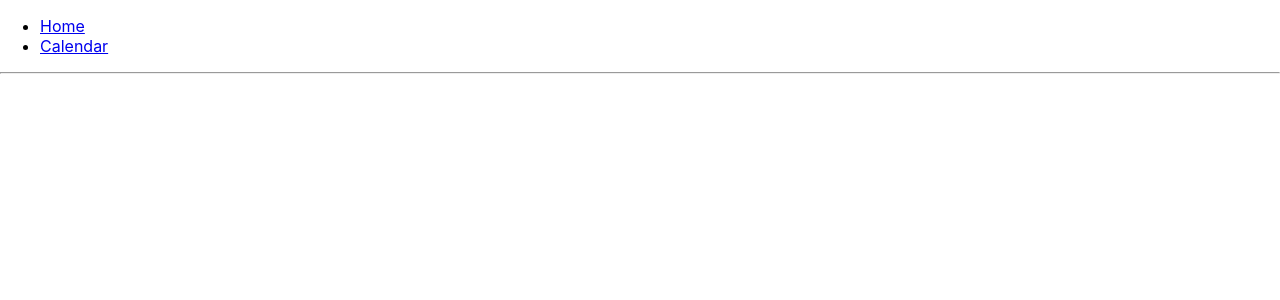
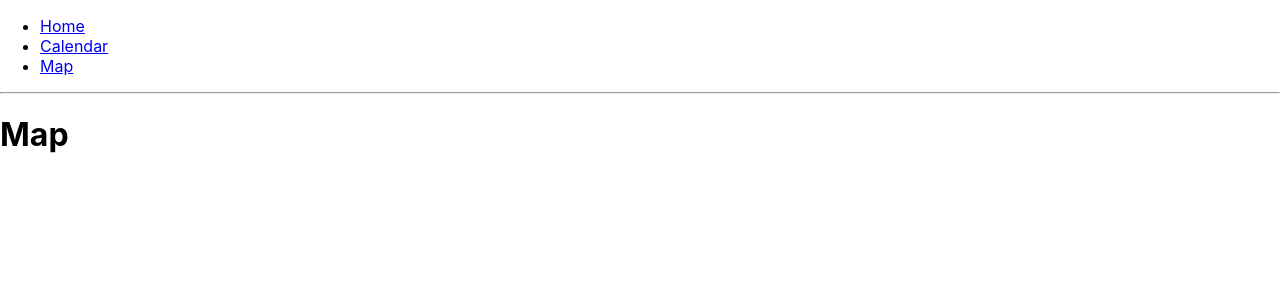
Before and after one commit to pkey/byecouch, a React (Create React App) app in the folder packages/client/: page /map in a window 1280 px wide. Shown: the top 300 px of the page. Built offline with nearby package versions, Linux system fonts and the light colour scheme.

Commit message:
feat(react): added map route

```diff
--- a/packages/client/src/index.tsx
+++ b/packages/client/src/index.tsx
@@ -10,6 +10,7 @@ import {
     Switch
 } from 'react-router-dom';
 import Calendar from "./views/Calendar";
+import Map from './views/Map';
 
 const routing = (
         <Router>
@@ -21,8 +22,13 @@ const routing = (
                         </NavLink>
                     </li>
                     <li>
-                        <NavLink activeClassName="active" to="/Calendar">
+                        <NavLink activeClassName="active" to="/calendar">
                             Calendar
+                        </NavLink>
+                    </li>
+                    <li>
+                        <NavLink activeClassName="active" to="/map">
+                            Map
                         </NavLink>
                     </li>
                 </ul>
@@ -30,6 +36,7 @@ const routing = (
                 <Switch>
                     <Route exact path="/" component={App} />
                     <Route path="/calendar" component={Calendar} />
+                    <Route path="/map" component={Map} />
                 </Switch>
             </div>
         </Router>
--- /dev/null
+++ b/packages/client/src/views/Map.tsx
@@ -0,0 +1,9 @@
+import React from 'react'
+
+
+class Map extends React.Component {
+    render() {
+        return <h1>Map</h1>
+    }
+}
+export default Map
```
Also changed, not shown: packages/client/src/views/Calendar.tsx (renamed from packages/client/src/views/Calendar.js).
